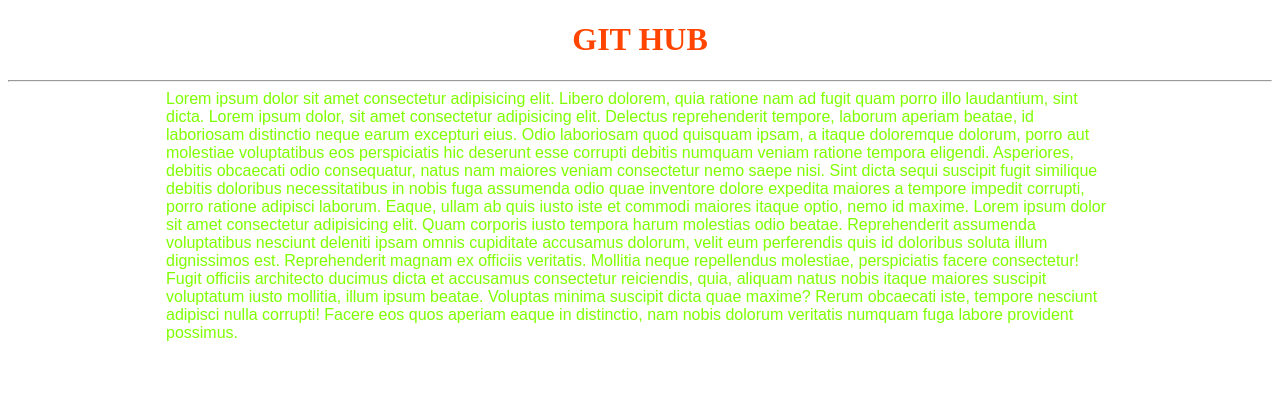
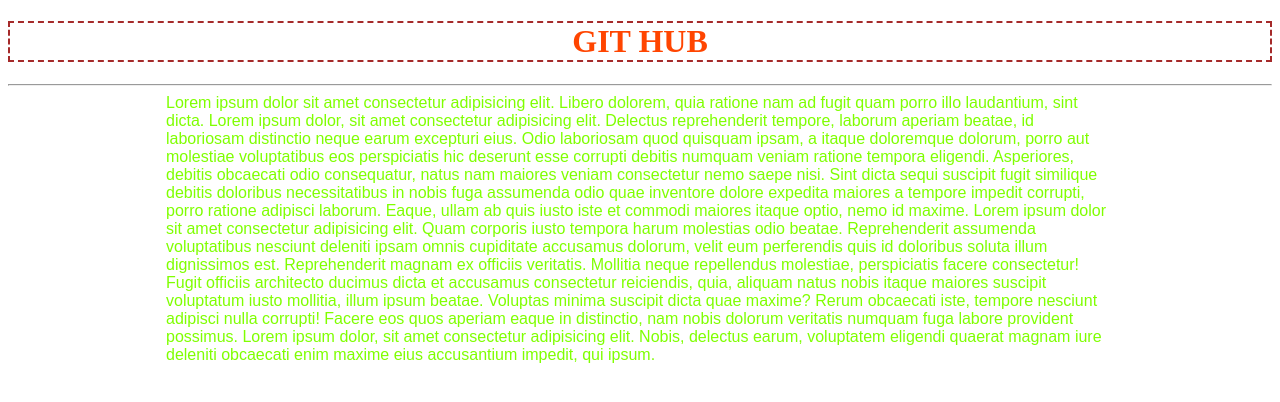
Before and after one commit to shuvrasaha/my-second-repo, a plain HTML site: page index.html in a window 1280 px wide. Drawn offline with Linux system fonts and the light colour scheme.

Commit message:
add some

```diff
--- a/style.css
+++ b/style.css
@@ -1,6 +1,7 @@
 h1{
     text-align: center;
     color: orangered;
+    border: 2px dashed brown;
 }
 p{
     color: chartreuse;
```
Also changed, not shown: index.html (+1 -1 lines).
